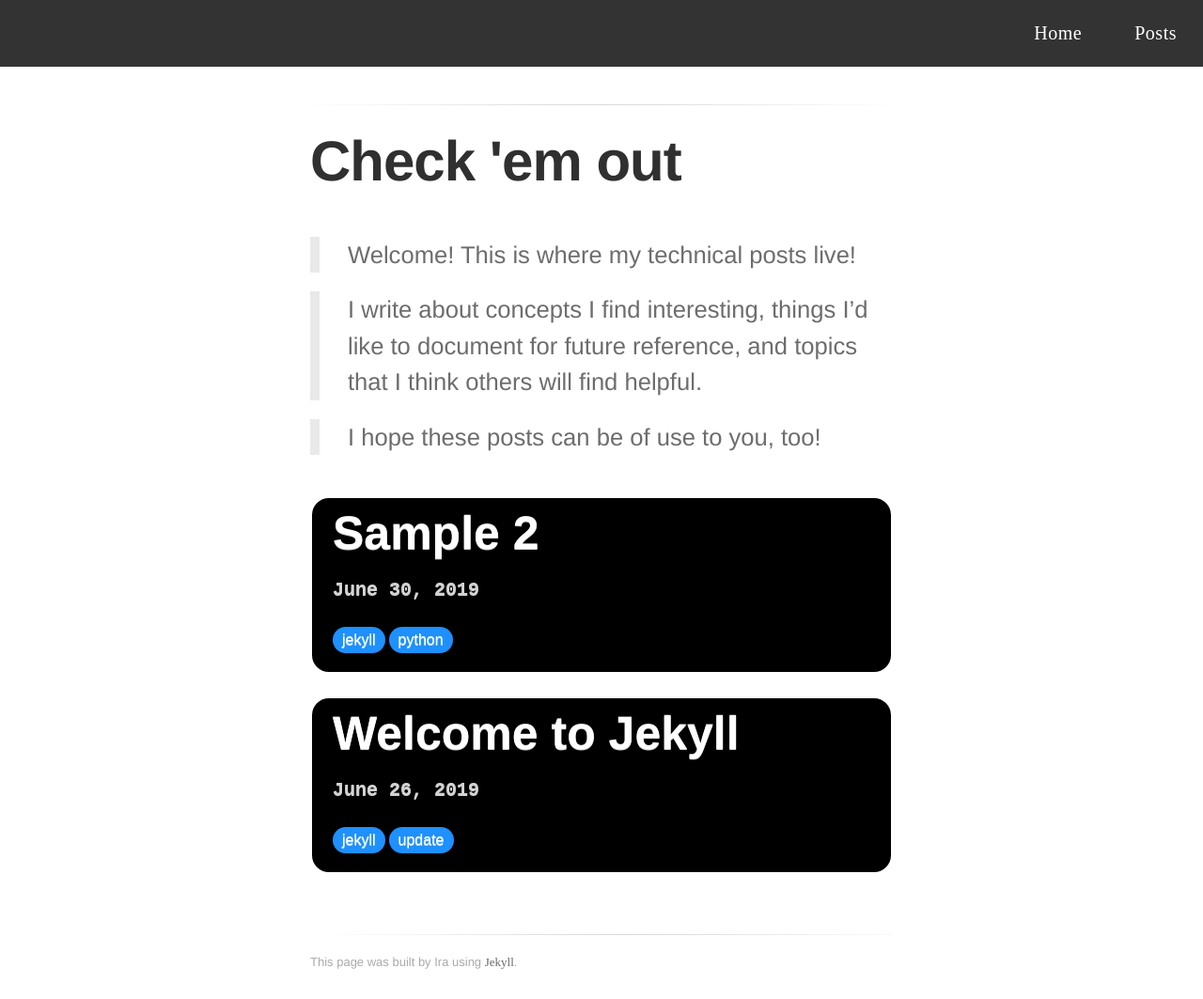
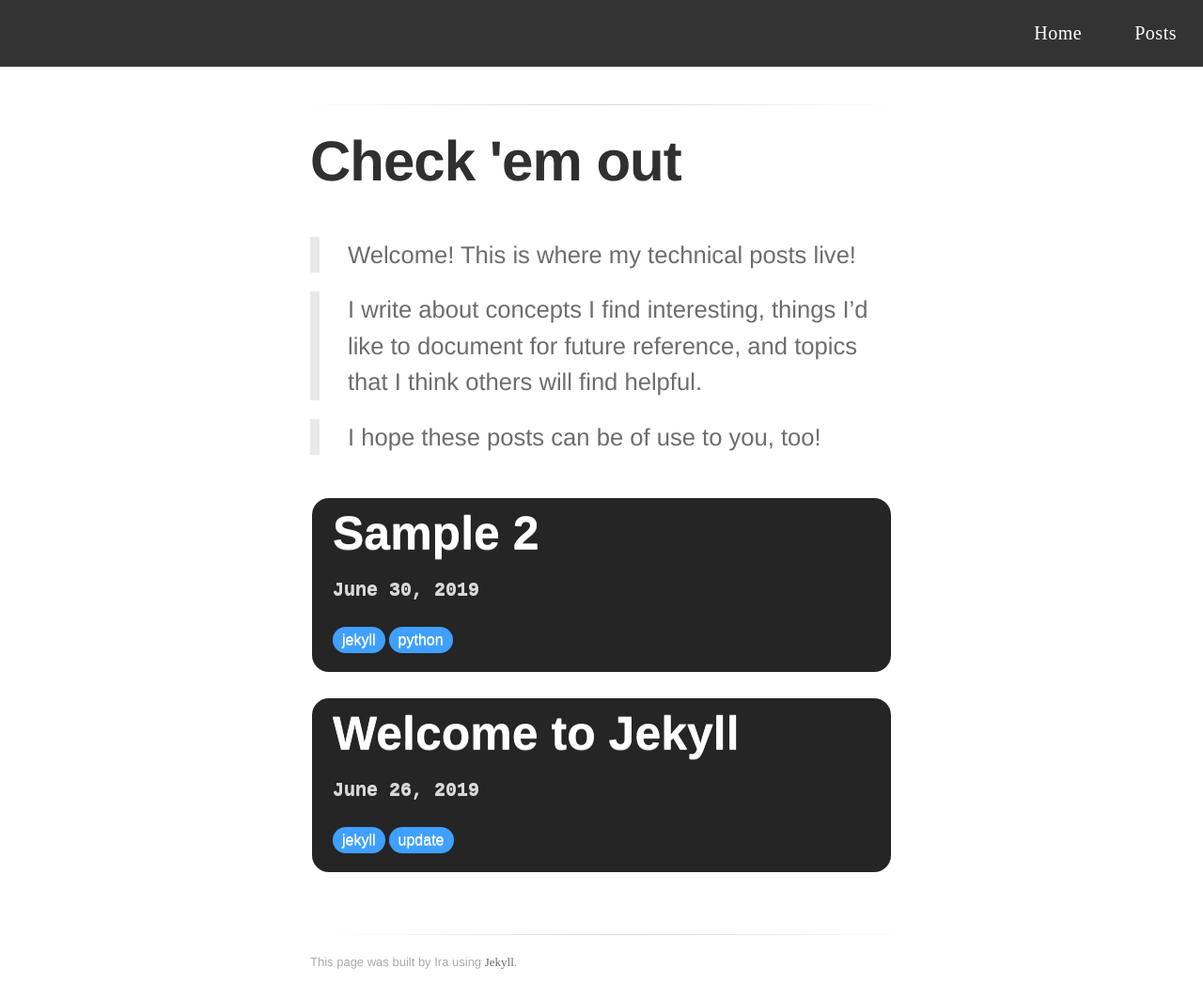
Before and after one commit to irixce/irixce.github.io, a Jekyll site: the page built from all-posts.md, in a window 1280 px wide. Shown: the whole page at 94% size. Built offline with Jekyll 4.4.1, drawn with Linux system fonts in a browser that asks for light colours; some web fonts are replaced.

Commit message:
opacity adjust in blog page

```diff
--- a/_layouts/all_posts.html
+++ b/_layouts/all_posts.html
@@ -11,7 +11,7 @@ layout: default
 
 <a  href="{{post.url}}">
 
-    <div style="background-color: black ; padding-bottom: 20px; padding-left: 22px; border: 2px solid white; border-radius: 20px;">
+    <div style="background-color: black ; padding-bottom: 20px; padding-left: 22px; border: 2px solid white; border-radius: 20px; opacity: 0.85;">
 
         <h2 style="font-family: 'Helvetica Neue', 'Courier New', 'Avenir'; font-size: 50px; color: white;">{{post.title}}</h2>
 
```
Also changed, not shown: 2 other files.
